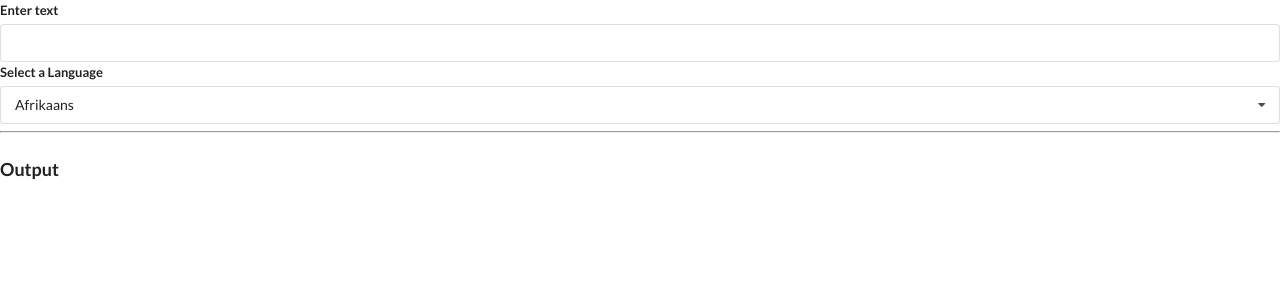
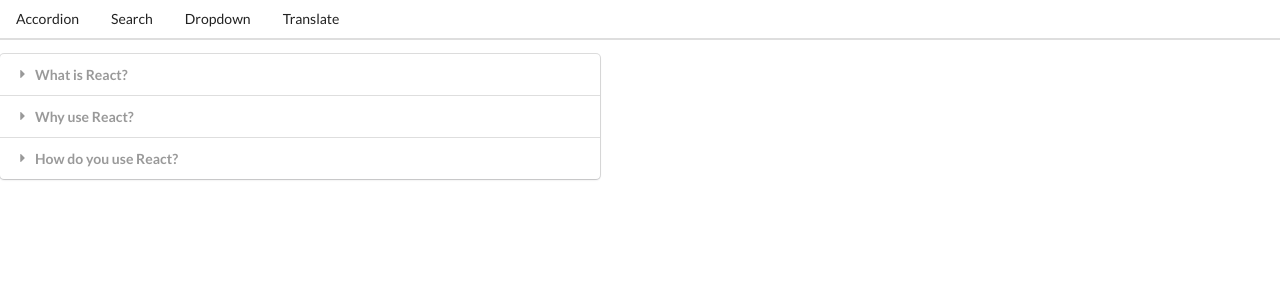
Before and after one commit to cazasomb18/Modern_React_Redux-Widgets, a React (Create React App) app: page / in a window 1280 px wide. Shown: the top 300 px of the page. Built offline with nearby package versions, Linux system fonts and the light colour scheme; no server answers.

Commit message:
fixed command click link bug, app complete

```diff
--- a/src/App.js
+++ b/src/App.js
@@ -1,9 +1,11 @@
 import React, {useState} from 'react';
 
-// import Accordion from './components/Accordion';
-// import Search from './components/Search';
+import Accordion from './components/Accordion';
+import Search from './components/Search';
 import Dropdown from './components/Dropdown';
 import Translate from './components/Translate';
+import Route from './components/Route';
+import Header from './components/Header';
 
 const items = [
 	{
@@ -35,10 +37,29 @@ const options = [
 	}
 ];
 
+
 export default () => {
+	const [selected, setSelected] = useState(options[0]);
 	return (
 		<div>
-			<Translate/>
+			<Header />
+			<Route path="/">
+				<Accordion items={items}/>
+			</Route>
+			<Route path="/list">
+				<Search />
+			</Route>
+			<Route path="/dropdown">
+				<Dropdown
+					label="Select a Color"
+					options={options}
+					selected={selected}
+					onSelectedChange={setSelected}
+				/>
+			</Route>
+			<Route path="/translate">
+				<Translate />
+			</Route>
 		</div>
 	);
 };
--- /dev/null
+++ b/src/components/Header.js
@@ -0,0 +1,24 @@
+import React from 'react';
+import Link from './Link';
+
+const Header = () => {
+	return (
+		<div className="ui secondary pointing menu">
+			<Link href="/" className='item'>
+				Accordion
+			</Link>
+			<Link href="/list" className='item'>
+				Search
+			</Link>
+			<Link href="/dropdown" className='item'>
+				Dropdown
+			</Link>
+			<Link href="/translate" className='item'>
+				Translate
+			</Link>
+		</div>
+
+	);
+};
+
+export default Header;
--- /dev/null
+++ b/src/components/Link.js
@@ -0,0 +1,23 @@
+import React from 'react';
+
+const Link = ({ className, href, children }) => {
+	const onClick = (event) => {
+		if (event.metaKey || event.cntrlKey) {
+			return;
+		};
+
+
+		event.preventDefault();
+		window.history.pushState({}, '', href);
+
+		const navEvent = new PopStateEvent('popstate');
+		window.dispatchEvent(navEvent);
+	};
+	return (
+		 <a onClick={onClick} className={className} href={href}>
+			{children}
+		</a>
+	);
+};
+
+export default Link;
--- /dev/null
+++ b/src/components/Route.js
@@ -0,0 +1,23 @@
+import React, { useEffect, useState } from 'react';
+
+const Route = ({ path, children }) => {
+	const [currentPath, setCurrentPath] = useState(window.location.pathname);
+
+
+	useEffect(() => {
+		const onLocationChange = () => {
+			setCurrentPath(window.location.pathname);
+		};
+
+		window.addEventListener('popstate', onLocationChange);
+
+		return () => {
+			window.removeEventListener('popstate', onLocationChange);
+		}
+	}, []);
+
+
+	return currentPath === path ? children : null;
+};
+
+export default Route;
```
Also changed, not shown: 1 other file (tests, documents, lock files or other folders).
